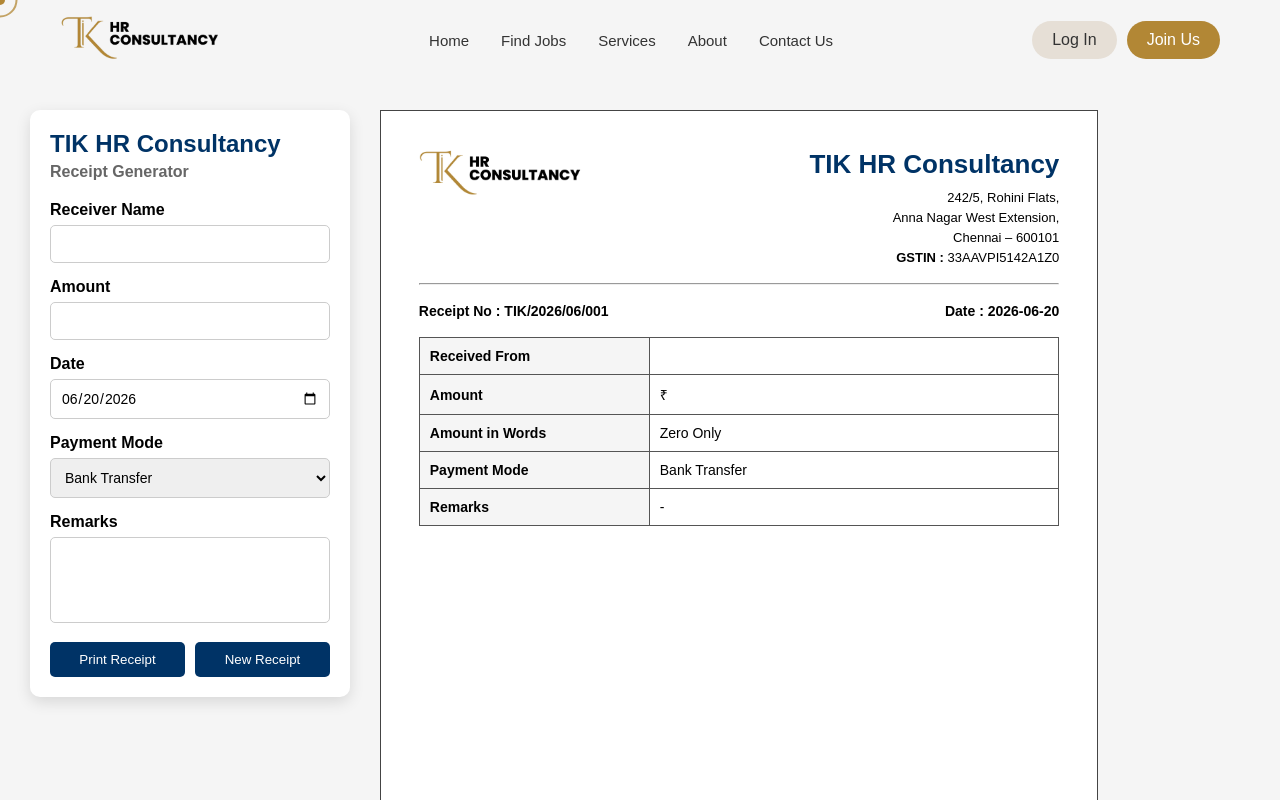
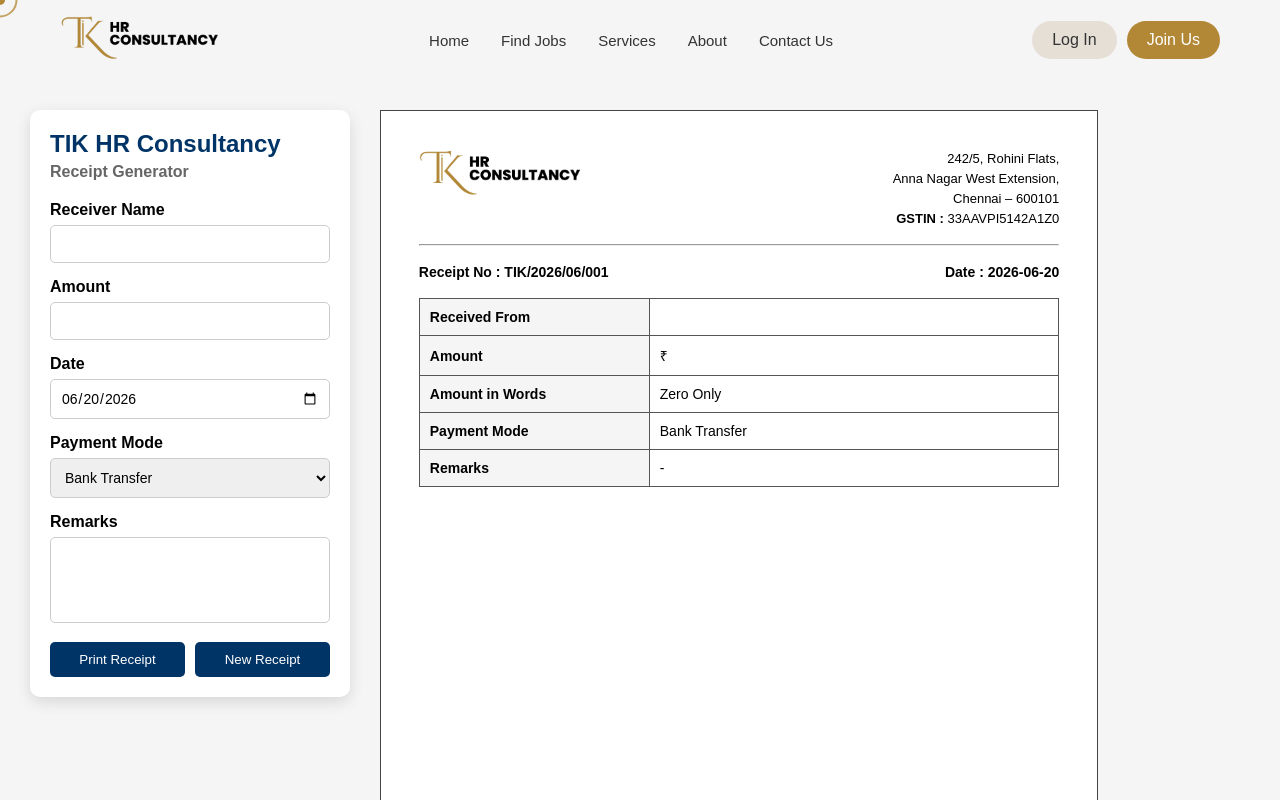
Before and after one commit to KarthikeyanR20/TIK, a React (Create React App) app in the folder frontend/: page /receipt in a window 1280 px wide. Shown: the top 800 px of the page. Built offline with nearby package versions, Linux system fonts and the light colour scheme.

Commit message:
“changes”

```diff
--- a/frontend/src/components/Pages/ReceiptPreview.js
+++ b/frontend/src/components/Pages/ReceiptPreview.js
@@ -15,8 +15,6 @@
         </div>
 
         <div className="company-details">
-          <h2>TIK HR Consultancy</h2>
-
           <p>
             242/5, Rohini Flats,
             <br />
```
